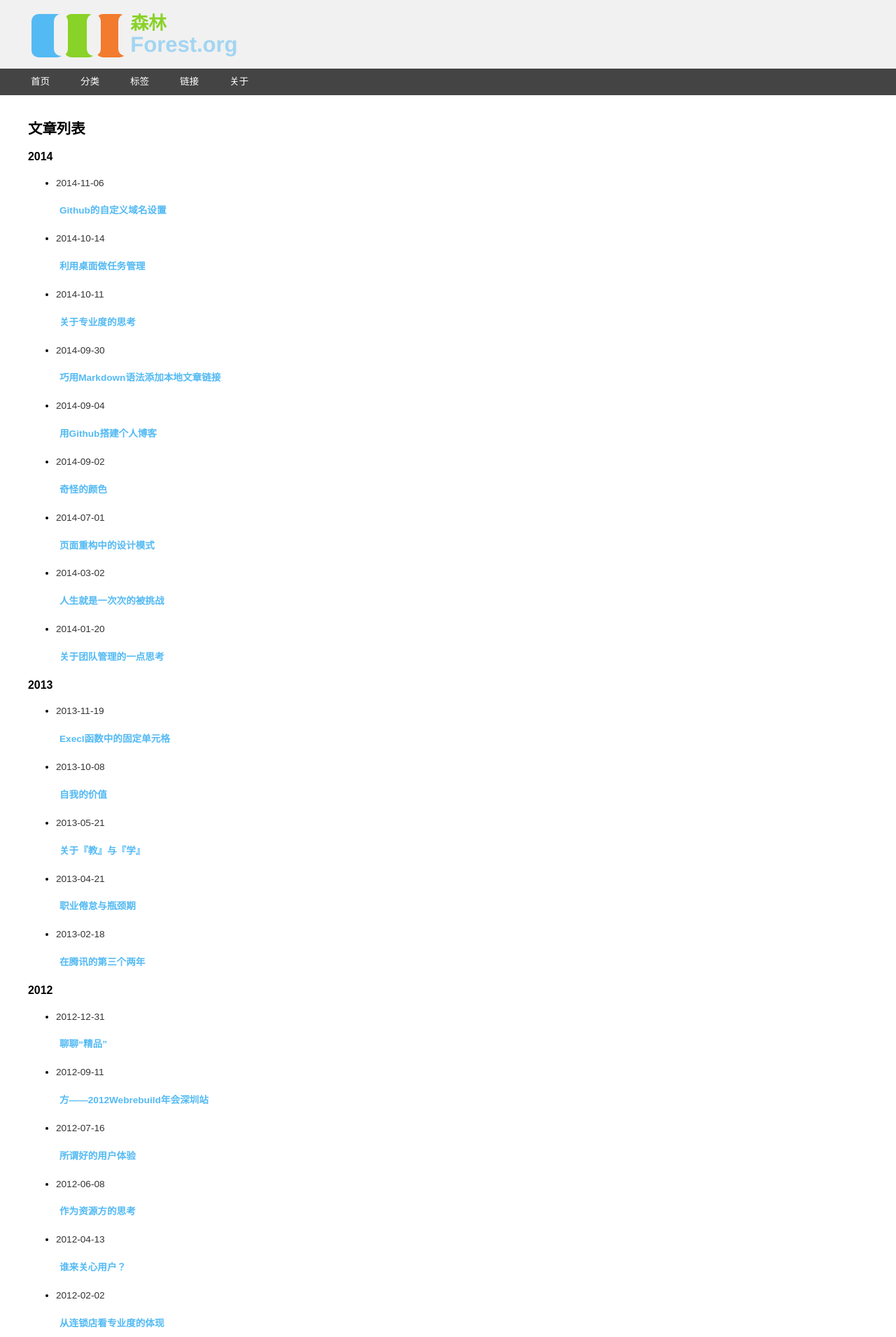
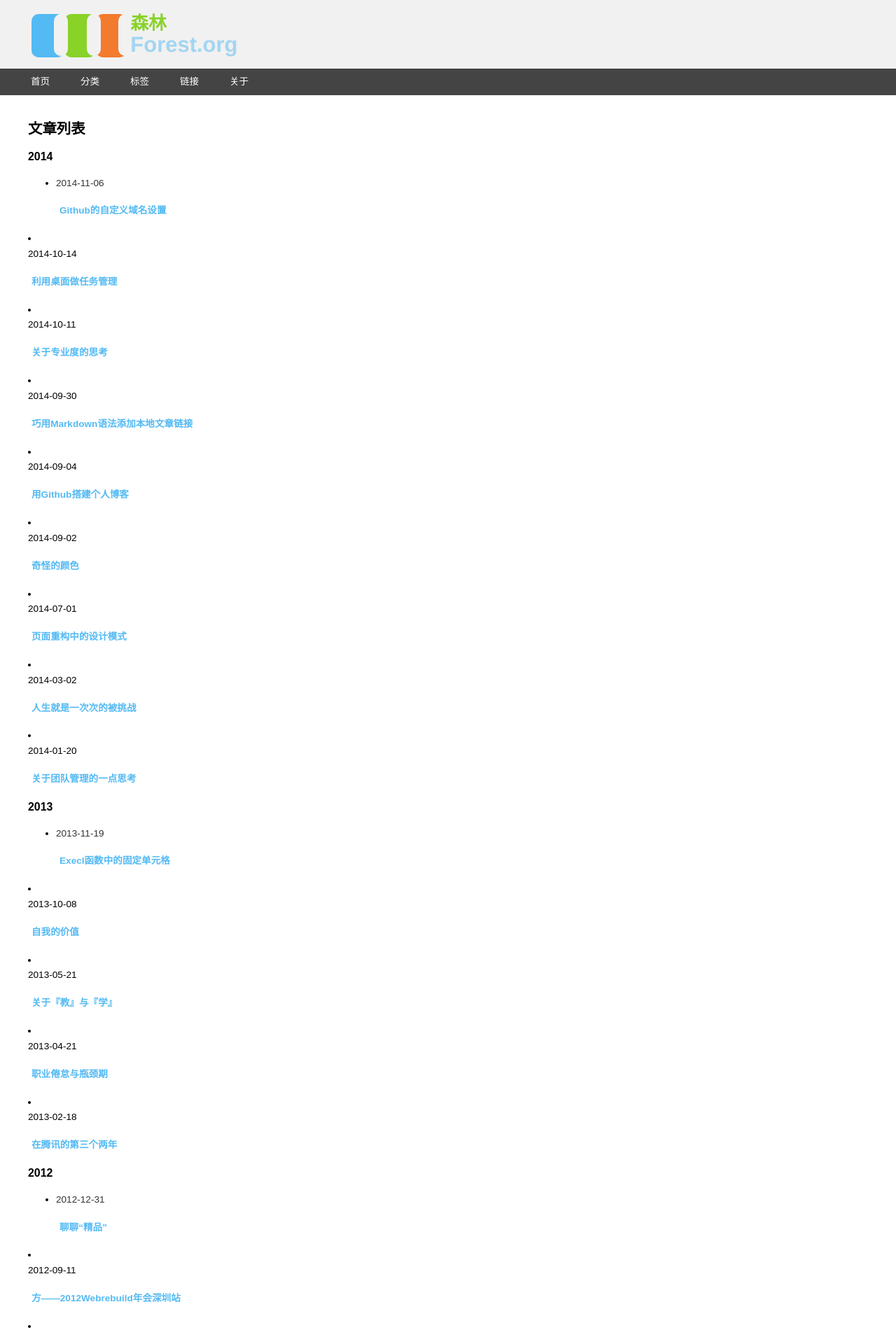
Before and after one commit to ghostzhang/ghostzhang.github.io, a Jekyll site: the page built from index.html, in a window 1280 px wide. Shown: the top 1910 px of the page at 70% size. Built offline with Jekyll 4.4.1, drawn with Linux system fonts in a browser that asks for light colours; the list of posts is cut into pages by our own code; comment, search, counter and statistics services are not loaded.

Commit message:
更新样式

```diff
--- a/index.html
+++ b/index.html
@@ -11,8 +11,8 @@
   {% if year != y %}
     {% assign year = y %}
     <h3 class="listing-seperator">{{ year }}</h3>
+    <ul class="listing">
   {% endif %}
-    <ul class="listing">
       <li class="listing-item">
           <section>
           <time itemprop="datePublished" datetime="{{ post.date | date:'%Y-%m-%d' }}">{{ post.date | date:"%Y-%m-%d" }}</time>
@@ -22,8 +22,8 @@
           {% endif%}
           </section>
       </li>
+{% endif%}
     </ul>
-{% endif%}
 {% endfor %}
 </section>
 
```
